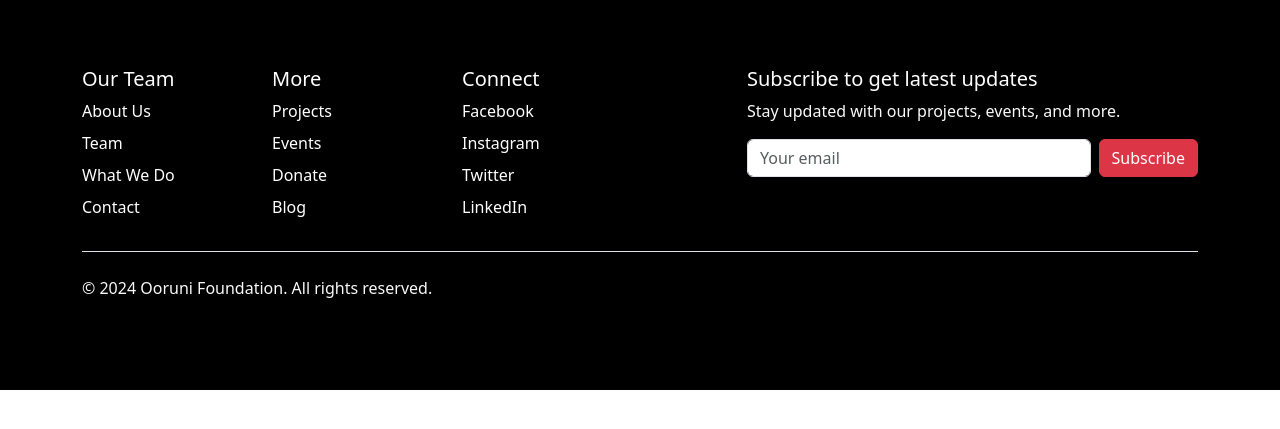
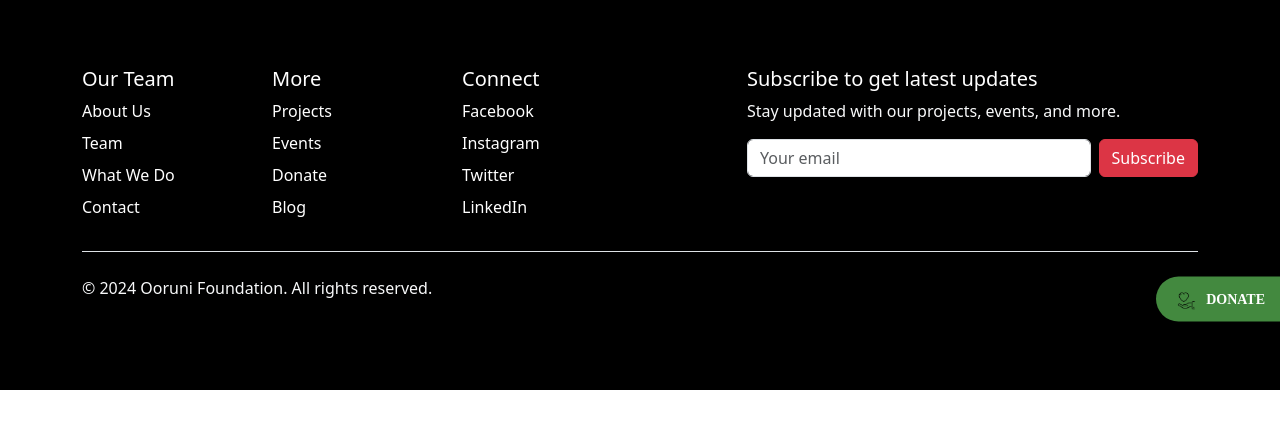
Before and after one commit to jainhardik06/oorunifoundation-website, a plain HTML site: page ooruni main/wwaa.html in a window 1280 px wide. Shown: the part 101-530 px from the top of the page. Drawn offline with nearby package versions, Linux system fonts and the light colour scheme.

Commit message:
added sticky donate button and updated media sidebar

```diff
--- a/ooruni main/Style.css
+++ b/ooruni main/Style.css
@@ -105,3 +105,56 @@
     color: #adb5bd;
     text-decoration: none;
 }
+
+
+/*-------Donate Sticky--------*/
+.donate-sticky {
+    position: fixed;
+    right: 0;
+    top: 50%;
+    transform: translateY(-50%);
+    z-index: 999;
+    background-color: #43893f;
+    padding: 10px 15px;
+    border-top-left-radius: 30px;
+    border-bottom-left-radius: 30px;
+    box-shadow: rgba(0, 0, 0, 0.15) 0px 5px 15px 0px;
+    font-family: "Times New Roman", Times, serif;
+    font-size: 14px;
+    display: flex;
+    align-items: center;
+    color: #fff;
+    font-weight: 600;
+    text-decoration: none;
+    transition: all 0.3s ease; /* Smooth animation */
+}
+
+.donate-sticky:hover {
+    background-color: #2e702e; /* Slightly darker blue on hover */
+    transform: translateY(-50%) scale(1.1); /* Scale up slightly */
+    box-shadow: rgba(0, 0, 0, 0.3) 0px 8px 20px; /* Stronger shadow */
+}
+
+.donate-sticky img {
+    width: 25px;
+    height: auto;
+    margin-right: 10px;
+    transition: transform 0.3s ease; /* Add animation to the image */
+}
+
+.donate-sticky:hover img {
+    transform: rotate(-15deg); /* Rotate the hand icon slightly on hover */
+}
+
+.donate-sticky a {
+    color: #fff;
+    text-decoration: none;
+    display: flex;
+    align-items: center;
+}
+
+@media screen and (max-width: 768px) {
+    .donate-sticky {
+        display: none;
+    }
+}
--- a/ooruni main/script.js
+++ b/ooruni main/script.js
@@ -24,3 +24,10 @@
         });
     });
 });
+
+
+//donate sticky
+document.querySelector('.donate-sticky span').addEventListener('click', function () {
+    const dropdown = document.querySelector('.donate-sticky ul');
+    dropdown.style.display = dropdown.style.display === 'none' || dropdown.style.display === '' ? 'block' : 'none';
+});
--- a/ooruni main/wwaa.html
+++ b/ooruni main/wwaa.html
@@ -59,7 +59,15 @@
               <a href="donate.html" class="button-73">Donate</a>
           </div>
       </div>
-  </nav>
+    </nav>
+
+    <!-- Donate sticky -->
+    <div class="donate-sticky">
+      <a href="donate.html" target="_blank">
+          <img src="../image/image.png" alt="Donate">
+          DONATE
+      </a>
+    </div>
 
 
 
```
Also changed, not shown: ooruni main/about.html (+7 -0 lines), ooruni main/contact.html (+8 -0 lines), ooruni main/education.html (+9 -1 lines), ooruni main/environment.html (+9 -1 lines), ooruni main/equal-opportunity.html (+9 -1 lines), ooruni main/freedom-carnival.html (+9 -1 lines), ooruni main/gallery.html (+9 -1 lines), ooruni main/index.html (+0 -7 lines), ooruni main/media.html (+9 -1 lines), image/image.png (added).
